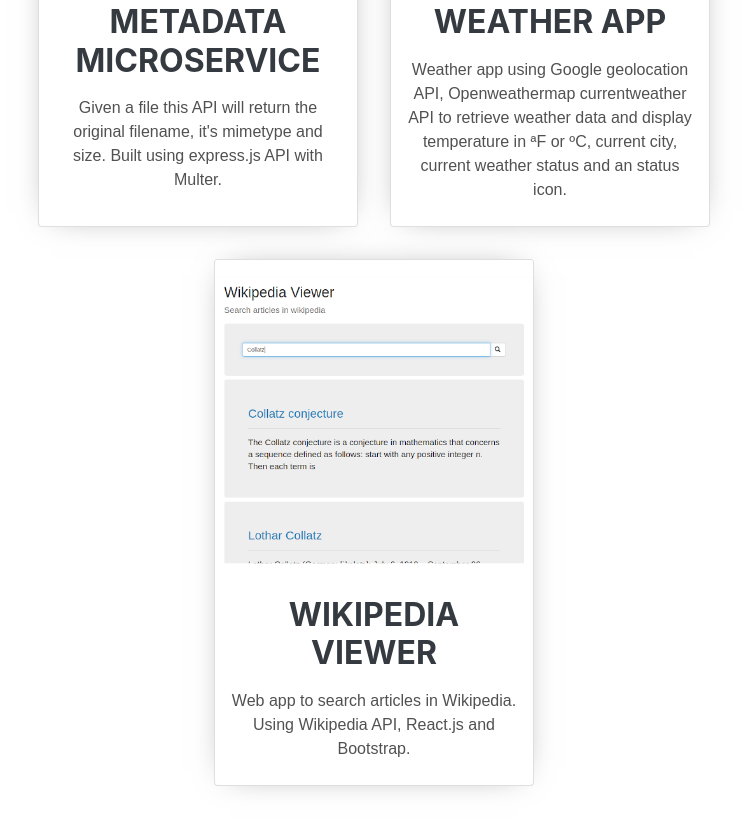
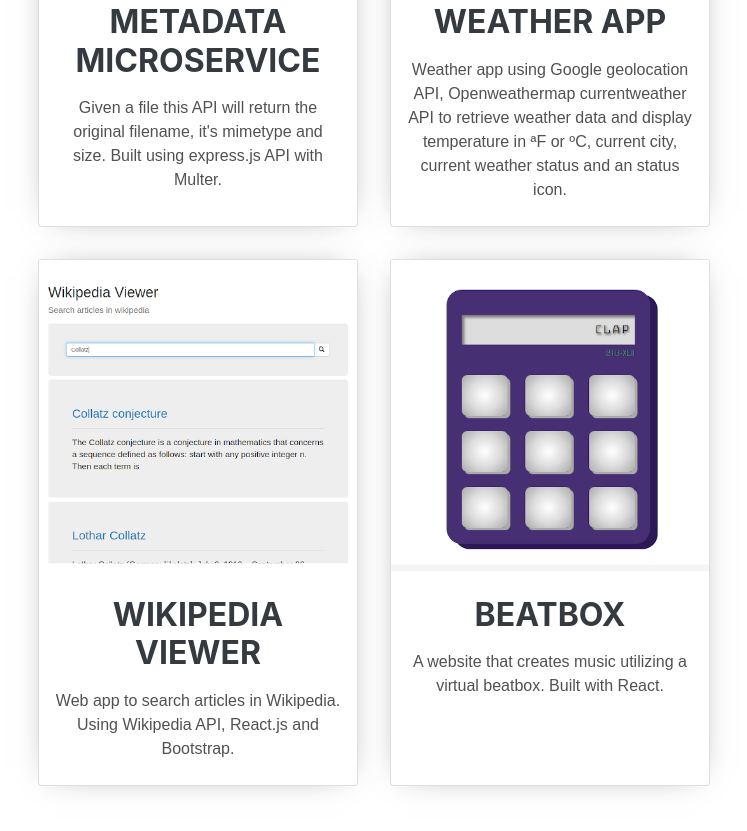
Before and after one commit to MrcRjs/mrcrjs.github.io, a plain HTML site: page index.html in a window 1280 px wide. Shown: the part 6136-6967 px from the top of the page, without its empty margins (402-1149 px from the left). Drawn offline with Linux system fonts and the light colour scheme; a web font is replaced by a local one.

Commit message:
Portfolio: Beatbox

```diff
--- a/index.html
+++ b/index.html
@@ -421,6 +421,21 @@
                         </a>
                     </li>
 
+                    <li class="card">
+                        <a class="card-link" href="https://codepen.io/MrcRjs/full/XYgKZL" target="_blank">
+                        <section class="card-image">
+                            <img src="/img/beatbox.png"
+                                 alt="Beatbox"/>
+                        </section>
+                        <section class="card-description">
+                            <h2>Beatbox</h2>
+                            <p>
+                                A website that creates music utilizing a virtual beatbox. Built with React.
+                            </p>
+                        </section>
+                        </a>
+                    </li>
+
                 </ul>
             </div>
         </div>
```
Also changed, not shown: img/beatbox.png (added).
